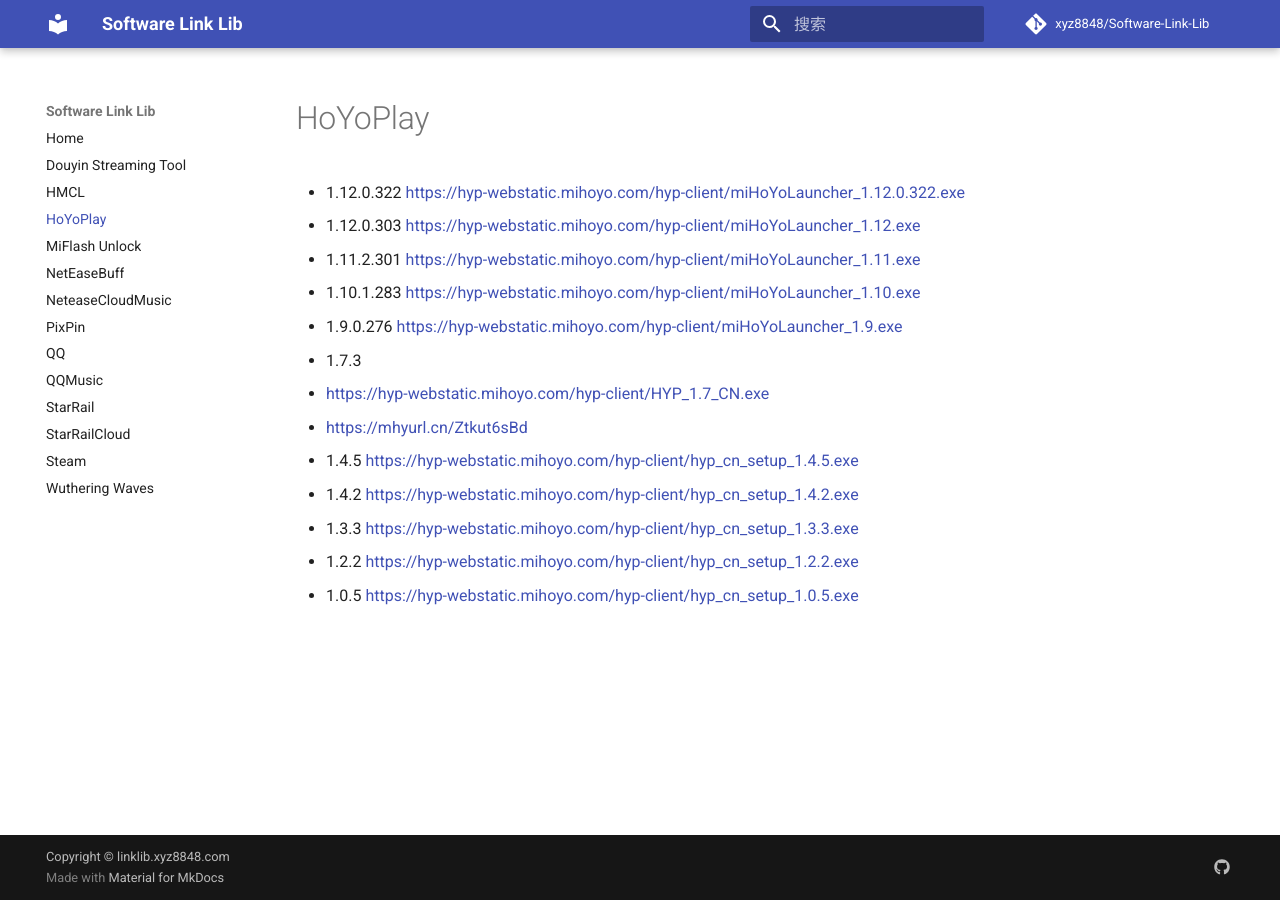
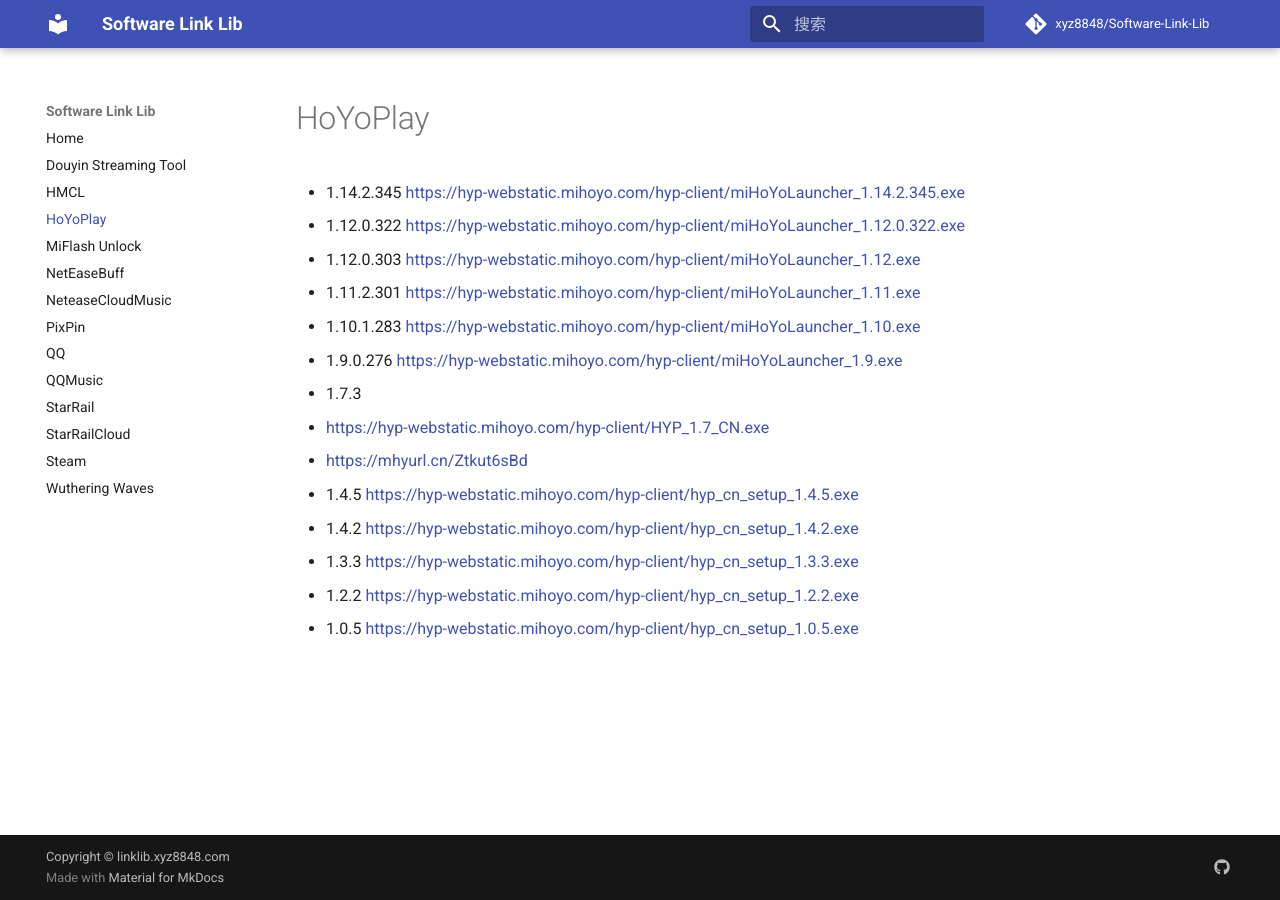
Before and after one commit to xyz8848/Software-Link-Lib, an MkDocs documentation site: the page built from docs/HoYoPlay.md, in a window 1280 px wide. Built offline with MkDocs 1.6.1 and Material for MkDocs 9.7.7, drawn with Linux system fonts in a browser that asks for light colours; comment, search, counter and statistics services are not loaded.

Commit message:
Add new version 1.14.2.345 to HoYoPlay documentation

```diff
--- a/docs/HoYoPlay.md
+++ b/docs/HoYoPlay.md
@@ -1,5 +1,6 @@
 # HoYoPlay
 
+- 1.14.2.345 [https://hyp-webstatic.mihoyo.com/hyp-client/miHoYoLauncher_1.14.2.345.exe](https://hyp-webstatic.mihoyo.com/hyp-client/miHoYoLauncher_1.14.2.345.exe)
 - 1.12.0.322 [https://hyp-webstatic.mihoyo.com/hyp-client/miHoYoLauncher_1.12.0.322.exe](https://hyp-webstatic.mihoyo.com/hyp-client/miHoYoLauncher_1.12.0.322.exe)
 - 1.12.0.303 [https://hyp-webstatic.mihoyo.com/hyp-client/miHoYoLauncher_1.12.exe](https://hyp-webstatic.mihoyo.com/hyp-client/miHoYoLauncher_1.12.exe)
 - 1.11.2.301 [https://hyp-webstatic.mihoyo.com/hyp-client/miHoYoLauncher_1.11.exe](https://hyp-webstatic.mihoyo.com/hyp-client/miHoYoLauncher_1.11.exe)
```
